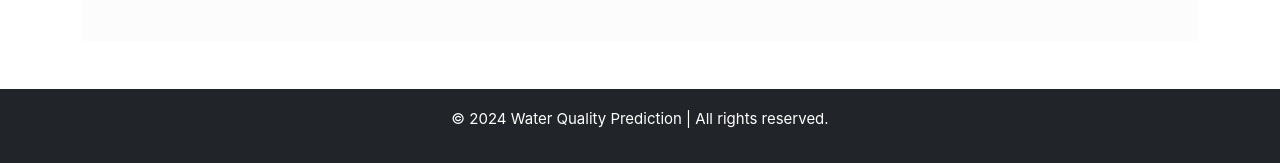
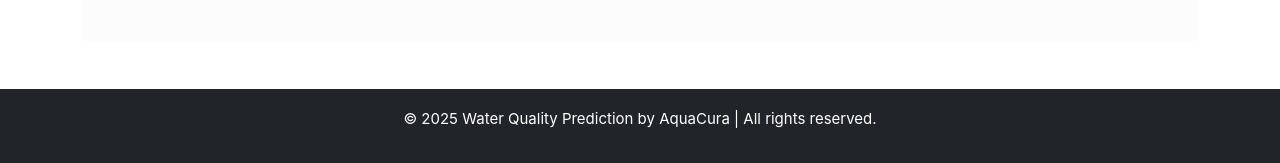
Before and after one commit to Kaysanshaikh/AquaCura, a Django app: page /suggestions/ in a window 1280 px wide. Shown: the part 3246-3409 px from the top of the page. Run offline with Django 5.2, Linux system fonts and the light colour scheme; parts of the project's set-up code (start-up, migrations or seed data) failed here and were passed over; some web fonts are replaced.

Commit message:
Update suggestions.html

```diff
--- a/home/templates/suggestions.html
+++ b/home/templates/suggestions.html
@@ -582,7 +582,7 @@
 
 <!-- Footer -->
 <footer class="bg-dark text-white text-center py-3 mt-5">
-    <p>© 2024 Water Quality Prediction | All rights reserved.</p>
+    <p>© 2025 Water Quality Prediction by AquaCura | All rights reserved.</p>
 </footer>
 
 <script src="https://cdn.jsdelivr.net/npm/bootstrap@5.3.0-alpha3/dist/js/bootstrap.bundle.min.js"></script>
```
